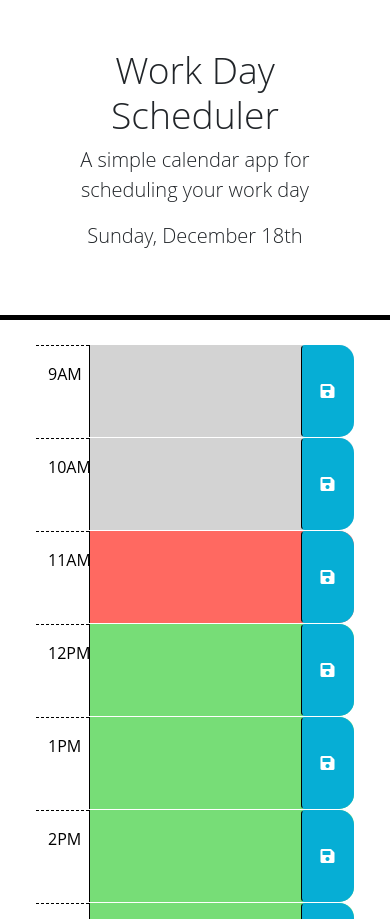
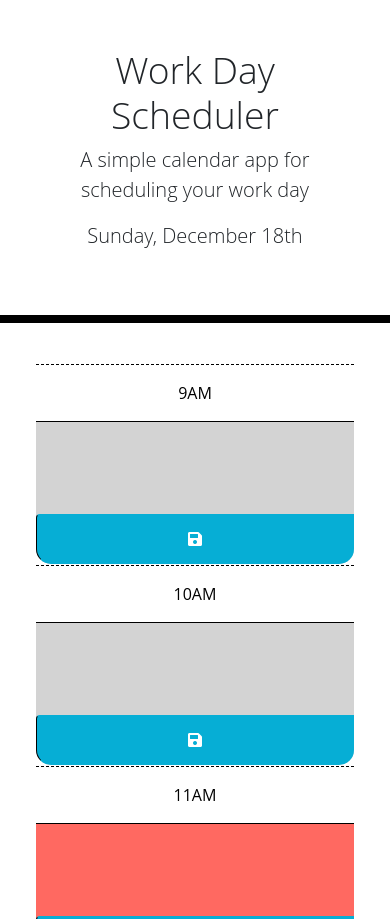
Before and after one commit to mqas1/work-day-scheduler, a plain HTML site: page index.html in a window 390 px wide. Shown: the top 919 px of the page. Drawn offline with nearby package versions, Linux system fonts and the light colour scheme.

Commit message:
finished application ready for provisional deployment

```diff
--- a/assets/css/style.css
+++ b/assets/css/style.css
@@ -5,7 +5,7 @@ body {
 
   header {
     text-align: center;
-    border-bottom: 5px solid black;
+    border-bottom: 8px solid black;
   }
 
   textarea {
@@ -62,3 +62,36 @@ body {
     font-size: 20px;
     transition: all 0.3s ease-in-out;
   }
+
+  /* Styling for the message div. */
+  #message {
+    text-align: center;
+    font-size: 14x;
+    padding-bottom: 1rem;
+  }
+
+  /* Additional mobile responsiveness using media queries. */
+  @media screen and (max-width: 768px) {
+    .time-block {
+      display: flex;
+      flex-direction: column;
+    }
+
+    .hour {
+      width: auto;
+      border-bottom: 1px solid black;
+    }
+
+    .saveBtn {
+      width: auto;
+      border-bottom-left-radius: 15px;
+      border-top-right-radius: 0px;
+      height: 50px;
+    }
+
+    textarea {
+      width: auto;
+      border-left: none;
+      text-overflow: clip;
+    }
+  }
--- a/assets/js/script.js
+++ b/assets/js/script.js
@@ -1,36 +1,56 @@
-// Wrap all code that interacts with the DOM in a call to jQuery to ensure that
-// the code isn't run until the browser has finished rendering all the elements
-// in the html.
 $(function () {
-    // TODO: Add a listener for click events on the save button. This code should
-    // use the id in the containing time-block as a key to save the user input in
-    // local storage. HINT: What does `this` reference in the click listener
-    // function? How can DOM traversal be used to get the "hour-x" id of the
-    // time-block containing the button that was clicked? How might the id be
-    // useful when saving the description in local storage?
-    //
 
+    // Declaring JQeury variables to use in the click event.
+    var saveButtonEl = $('.saveBtn');
+    var messageEl = $('#message');
+
+    // Click event to store user inputted text in local storage.
+    saveButtonEl.on('click', function(event) {
+        event.preventDefault();
+        var inputText = $(this).siblings('textarea').val();
+        var inputTimeKey = $(this).parent().attr('id');
+
+        localStorage.setItem(inputTimeKey, inputText);
+        messageEl.html("Appointment added to <code>localStorage</code> ✅");
+
+        setTimeout(function() {
+            messageEl.html("");
+        }, 3500);
+    })
+
+    // Array containing all the id selectors for the individual time blocks.
     var hourX = [$('#hour-09'), $('#hour-10'), $('#hour-11'), $('#hour-12'), $('#hour-13'), $('#hour-14'), $('#hour-15'), $('#hour-16'), $('#hour-17')];
+    // Using dayjs to get the current hour
     var currentHour = dayjs().format('HH');
 
+    // Iterating over the above array to colour code the time blocks
+    // according to conditions checked against the current hour
+    // to assign them as past, present, or future with CSS.
     for (var i = 0; i < hourX.length; i++) {
         var scheduleTime = hourX[i].attr('id').split('-')[1];
 
         if (scheduleTime < currentHour) {
-            hourX[i].addClass('past');
+            hourX[i].removeClass('present future').addClass('past');
         } else if (scheduleTime === currentHour) {
-            hourX[i].addClass('present');
+            hourX[i].removeClass('past future').addClass('present');
         } else {
-            hourX[i].addClass('future');
+            hourX[i].removeClass('past present').addClass('future');
         }
     }
 
-    // TODO: Add code to get any user input that was saved in localStorage and set
-    // the values of the corresponding textarea elements. HINT: How can the id
-    // attribute of each time-block be used to do this?
-    //
-    // TODO: Add code to display the current date in the header of the page.
+    // function to display the text upon refresh by assigning the key from local storage
+    // to the relevant time block.
+    function init(){
+        for (var i = 0; i < hourX.length; i++) {
+            var blockKey = hourX[i].attr('id').split('#')[0];
+            hourX[i].find('textarea').val(localStorage.getItem(blockKey));
+        }
+    }
 
+    init ();
+
+    // using dayjs and the advanced format extension to display the current
+    // date on the header.
     var currentDayEl = $('#currentDay');
     dayjs.extend(window.dayjs_plugin_advancedFormat);
 
@@ -41,4 +61,4 @@ $(function () {
 
     displayCurrentDay();
 
-  });
+});
--- a/index.html
+++ b/index.html
@@ -31,17 +31,9 @@
       <p id="currentDay" class="lead"></p>
     </header>
     <div class="container-fluid px-5">
-      <!-- Use class for "past", "present", and "future" to apply styles to the
-        time-block divs accordingly. The javascript will need to do this by
-        adding/removing these classes on each div by comparing the hour in the
-        id to the current hour. The html provided below is meant to be an example
-        demonstrating how the css provided can be leveraged to create the
-        desired layout and colors. The html below should be removed or updated
-        in the finished product. Remember to delete this comment once the
-        code is implemented.
-        -->
 
-      <!-- Example of a past time block. The "past" class adds a gray background color. -->
+      <div id="message"></div>
+
       <div id="hour-09" class="row time-block">
         <div class="col-2 col-md-1 hour text-center py-3">9AM</div>
         <textarea class="col-8 col-md-10 description" rows="3"> </textarea>
@@ -50,7 +42,6 @@
         </button>
       </div>
 
-      <!-- Example of a present time block. The "present" class adds a red background color. -->
       <div id="hour-10" class="row time-block">
         <div class="col-2 col-md-1 hour text-center py-3">10AM</div>
         <textarea class="col-8 col-md-10 description" rows="3"> </textarea>
@@ -59,7 +50,6 @@
         </button>
       </div>
 
-      <!-- Example of a future time block. The "future" class adds a green background color. -->
       <div id="hour-11" class="row time-block">
         <div class="col-2 col-md-1 hour text-center py-3">11AM</div>
         <textarea class="col-8 col-md-10 description" rows="3"> </textarea>
```
Also changed, not shown: assets/images/deployed-screenshot.jpeg (added), 1 other file.
